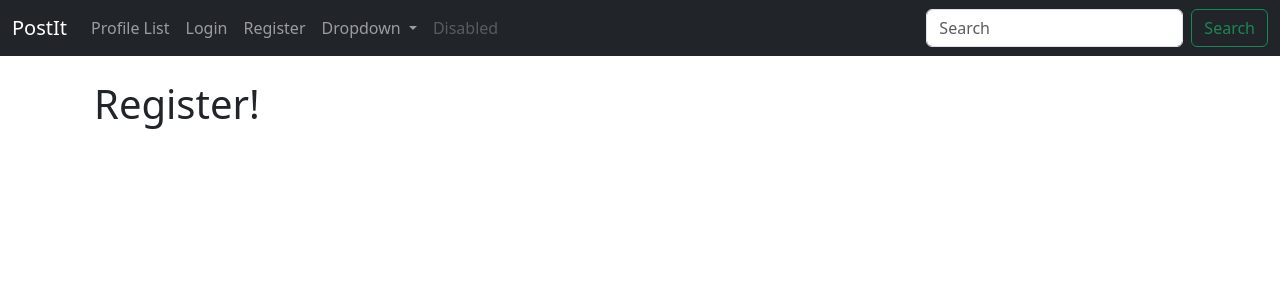
After one commit to Jkhall81/PostIt, a Django app: page /register/ in a window 1280 px wide. The commit adds this page. Shown: the top 300 px of the page. Run offline with Django 4.2, Linux system fonts and the light colour scheme.

Commit message:
started adding functionaltiy to let users register.  still need to do register.html form.

```diff
--- a/social/postit/templates/navbar.html
+++ b/social/postit/templates/navbar.html
@@ -19,6 +19,9 @@
         {% else %}
         <li class="nav-item">
           <a class="nav-link" href="{% url 'login' %}">Login</a>
+        </li>
+        <li class="nav-item">
+          <a class="nav-link" href="{% url 'register' %}">Register</a>
         </li>
         {% endif %}
         <li class="nav-item dropdown">
--- /dev/null
+++ b/social/postit/templates/register.html
@@ -0,0 +1,7 @@
+{% extends 'base.html' %}
+
+{% block content %}
+
+<h1>Register!</h1>
+
+{% endblock %}
--- a/social/postit/urls.py
+++ b/social/postit/urls.py
@@ -7,4 +7,5 @@ urlpatterns = [
     path('profile/<int:pk>', views.profile, name='profile'),
     path('login/', views.login_user, name='login'),
     path('logout/', views.logout_user, name='logout'),
+    path('register/', views.register_user, name='register'),
 ]
--- a/social/postit/views.py
+++ b/social/postit/views.py
@@ -3,6 +3,8 @@ from .models import Profile, Post
 from django.contrib import messages
 from .forms import PostForm
 from django.contrib.auth import authenticate, login, logout
+from django.contrib.auth.forms import UserCreationForm
+from django import forms
 
 
 def home(request):
@@ -81,3 +83,7 @@ def logout_user(request):
     logout(request)
     messages.success(request, 'You have been logged out!')
     return redirect('home')
+
+
+def register_user(request):
+    return render(request, 'register.html', {})
```
Also changed, not shown: social/postit/forms.py (+30 -0 lines), social/db.sqlite3.
